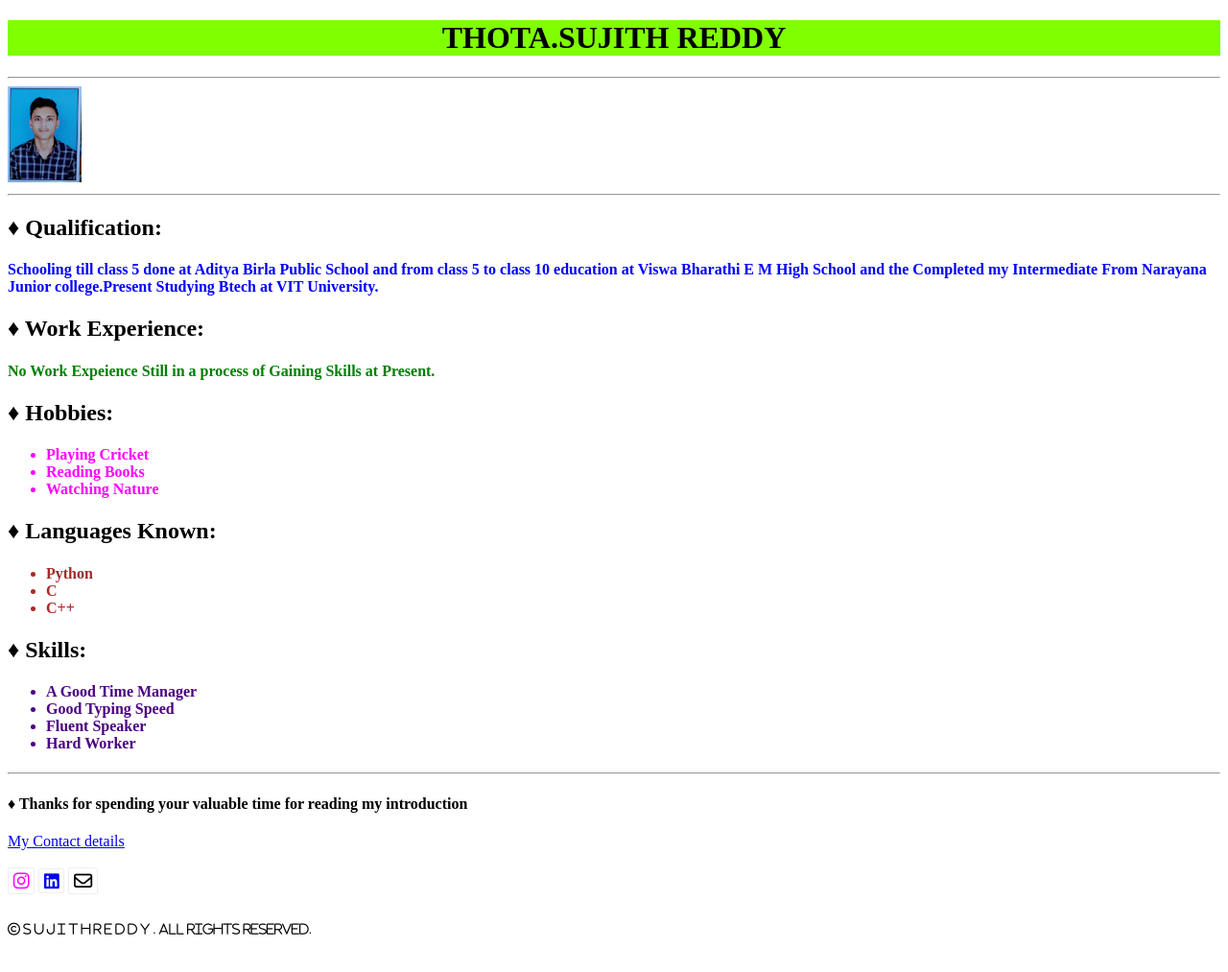
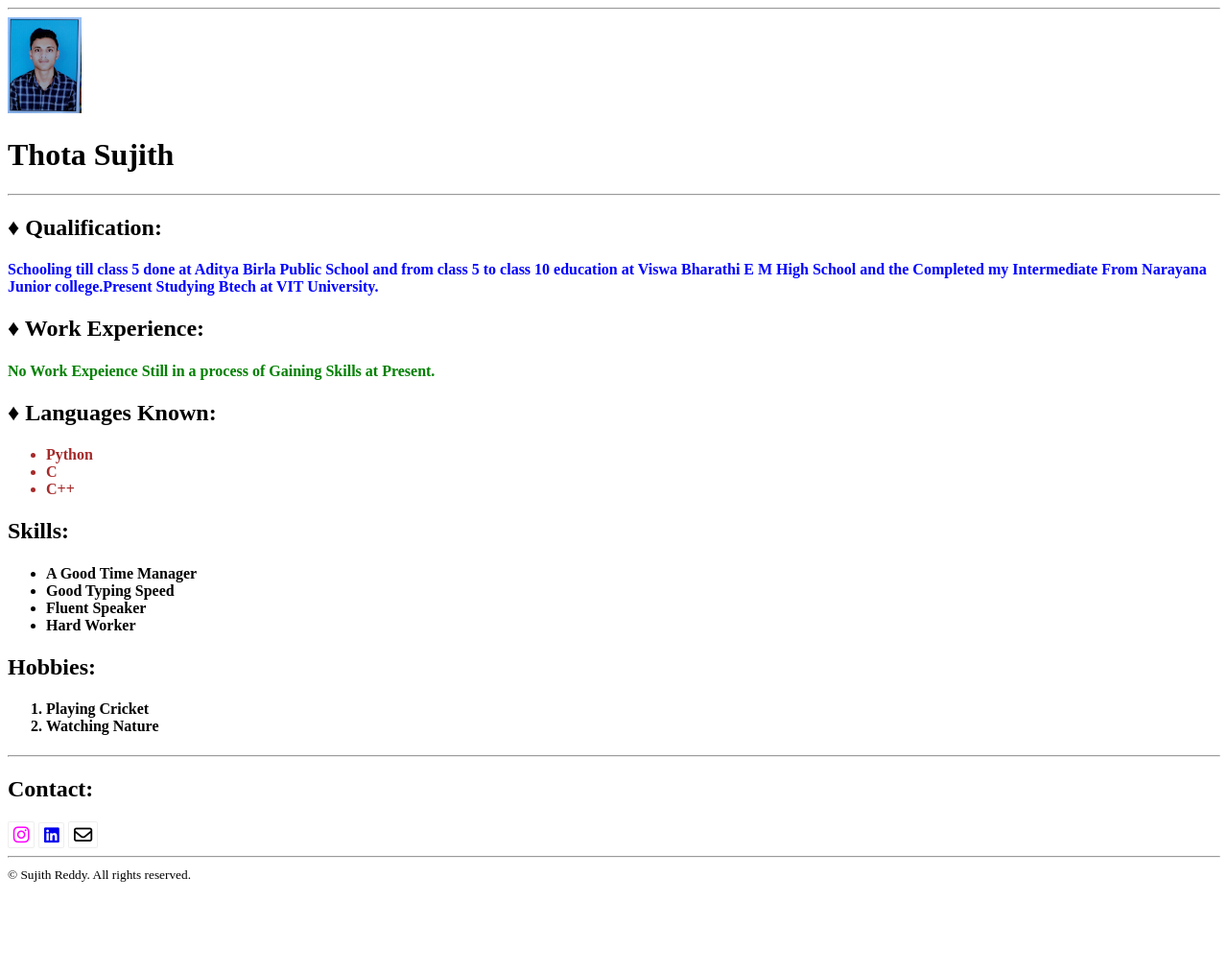
Before and after one commit to sujith1546/html-portfolio, a plain HTML site: page index.html in a window 1280 px wide. Shown: the whole page at 96% size. After the commit the page ends 928 px from the top, so only its background shows below. Drawn offline with Linux system fonts and the light colour scheme.

Commit message:
Update index.html

```diff
--- a/index.html
+++ b/index.html
@@ -1,27 +1,24 @@
 <!DOCTYPE html>
-<html lang="en">
+<html style="background:white;" en>
     <head>
         <meta charset="UTF-8">
         <title>My profile</title>
         <script src="https://kit.fontawesome.com/000085857a.js" crossorigin="anonymous"></script>
     </head>
     <body>
-        <h1 style="text-align:center;background-color:chartreuse;">THOTA.SUJITH REDDY</h1>
+
 
         <hr />
         <img src="./Wha img.jpg " height="100"/>
+        <br/>
+        <h1 style="font-weight:bold;font-size: 2em;">Thota  Sujith </h1>
         <hr/>
         <h2> &#9830 Qualification:</h2>
         <h4><p style="color:blue">Schooling till class 5 done at Aditya Birla Public School and from class 5 to class 10 education at Viswa Bharathi E M High School and the Completed my Intermediate From Narayana Junior college.Present Studying Btech at VIT University.</p></h3>
 
         <h2>&#9830 Work Experience:</h2>
         <h4 style="color:green">No Work Expeience Still in a process of Gaining Skills at Present.</h4>
-        <h2>&#9830 Hobbies:</h2>
-        <h4 style="color:magenta"><ul>
-            <li>Playing Cricket</li>
-            <li>Reading Books</li>
-            <li>Watching Nature</li>
-        </ul></h4>
+
 
         <h2>&#9830 Languages Known:</h2>
          <h4 style="color:brown">
@@ -33,8 +30,8 @@
             </ul>
          </h4>
 
-        <h2>&#9830 Skills:</h2>
-        <h4 style="color:indigo">
+        <h2> Skills:</h2>
+        <h4>
             <ul>
                 <li>A Good Time Manager</li>
                 <li>Good Typing Speed</li>
@@ -42,17 +39,26 @@
                 <li>Hard Worker</li>
             </ul>
         </h4>
+        <h2>Hobbies:</h2>
+        <h4><ol>
+            <li style="font-style:normal;">Playing Cricket</li>
+
+            <li style="font-style:normal;">Watching Nature</li>
+        </ul></h4>
         <hr/>
-        <h4>&#9830 Thanks for spending your valuable time for reading my introduction</h4>
-        <a href="contact.html">My Contact details</a>
-        <br/>
-        <br/>
 
-        <a href="https://www.instagram.com/sujith_1546/"><i style="color:magenta;font-size:larger;" class="fa fa-instagram fa-border" aria-hidden="true"></i></a>
-        <a href="https://www.linkedin.com/in/sujith-reddy-88a650275/"><i style="font-size: large;" class="fa fa-linkedin-square fa-border" aria-hidden="true"></i></a>
-        <a href="https"><i style="font-size: larger;color: black;" class="fa-sharp fa-regular fa-envelope fa-border"></i></i></a>
-        <br>
-        <h6 i style="font-size:small;font:xx-large;" class="fa fa-copyright"></i></i> S u j i t h  R e d d y . All rights reserved.</h6>
+        <h2>Contact:</h3>
+        <a href="https://www.instagram.com/sujith_1546/"><i style="color:magenta;font-size:larger;" class="fa fa-instagram fa-border " aria-hidden="true"></i></a>
+        <a href="https://www.linkedin.com/in/sujith-reddy-88a650275/"><i style="font-size: large;" class="fa fa-linkedin-square fa-border " aria-hidden="true"></i></a>
+        <a href="mailto:sujithreddy1546@gmail.com"><i style="font-size: larger;color: black;" class="fa-sharp fa-regular fa-envelope fa-border"></i></i></a>
+        <hr/>
+
+
+
+            <small>
+                © Sujith Reddy. All rights reserved.
+            </small>
+
     </body>
 
 
```
